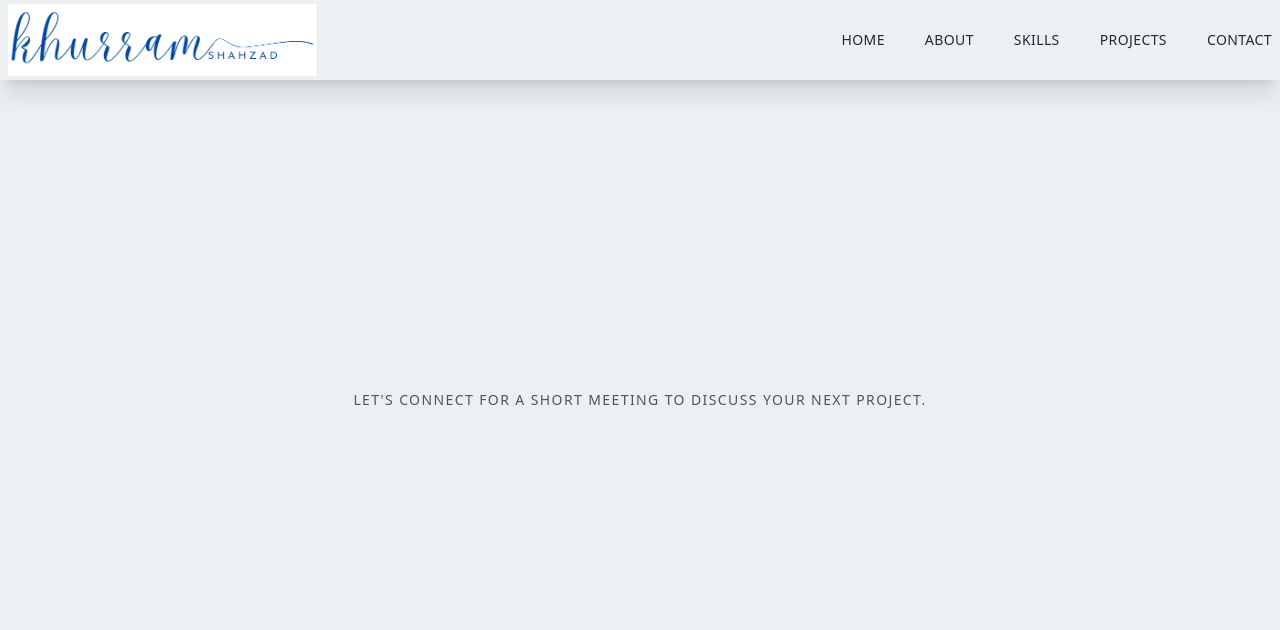
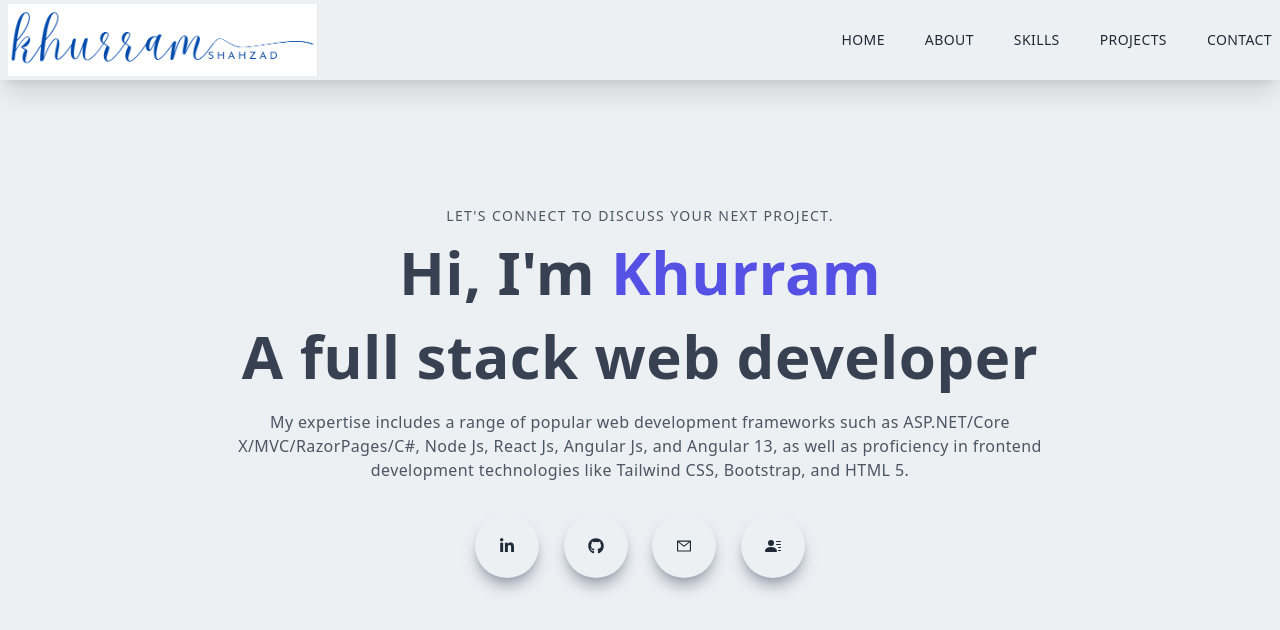
Before and after one commit to itskhurrams/my-portfolio, a Next.js app: page / in a window 1280 px wide. Shown: the top 630 px of the page. Built offline with nearby package versions, Linux system fonts and the light colour scheme.

Commit message:
Home Component Completed

```diff
--- a/src/app/components/Main.tsx
+++ b/src/app/components/Main.tsx
@@ -1,5 +1,8 @@
 'use client';
 import React from 'react';
+import { AiOutlineMail } from 'react-icons/ai';
+import { BsFillPersonLinesFill } from 'react-icons/bs';
+import { FaGithub, FaLinkedinIn } from 'react-icons/fa';
 
 export default function Main() {
   return (
@@ -7,8 +10,32 @@ export default function Main() {
       <div className='max-w-[1240px] w-full h-full mx-auto p-2 flex justify-center items-center'>
         <div>
           <p className='uppercase text-sm tracking-widest text-gray-600'>
-            Let&apos;s connect for a short meeting to discuss your next project.
+            Let&apos;s connect to discuss your next project.
           </p>
+          <h1 className='py-4 text-gray-700'>
+            Hi, I&apos;m <span className='text-[#5651e5]'>Khurram</span>
+          </h1>
+          <h1 className='py-2 text-gray-700'>A full stack web developer</h1>
+          <p className='py-4 text-gray-600 max-w-[70%] m-auto'>
+            My expertise includes a range of popular web development frameworks
+            such as ASP.NET/Core X/MVC/RazorPages/C#, Node Js, React Js, Angular
+            Js, and Angular 13, as well as proficiency in frontend development
+            technologies like Tailwind CSS, Bootstrap, and HTML 5.
+          </p>
+          <div className='flex items-center justify-between max-w-[330px] m-auto py-4'>
+            <div className='rounded-full shadow-lg shadow-gray-400 p-6 cursor-pointer hover:scale-110 ease-in duration-300'>
+              <FaLinkedinIn />
+            </div>
+            <div className='rounded-full shadow-lg shadow-gray-400 p-6 cursor-pointer hover:scale-110 ease-in duration-300'>
+              <FaGithub />
+            </div>
+            <div className='rounded-full shadow-lg shadow-gray-400 p-6 cursor-pointer hover:scale-110 ease-in duration-300'>
+              <AiOutlineMail />
+            </div>
+            <div className='rounded-full shadow-lg shadow-gray-400 p-6 cursor-pointer hover:scale-110 ease-in duration-300'>
+              <BsFillPersonLinesFill />
+            </div>
+          </div>
         </div>
       </div>
     </div>
```
